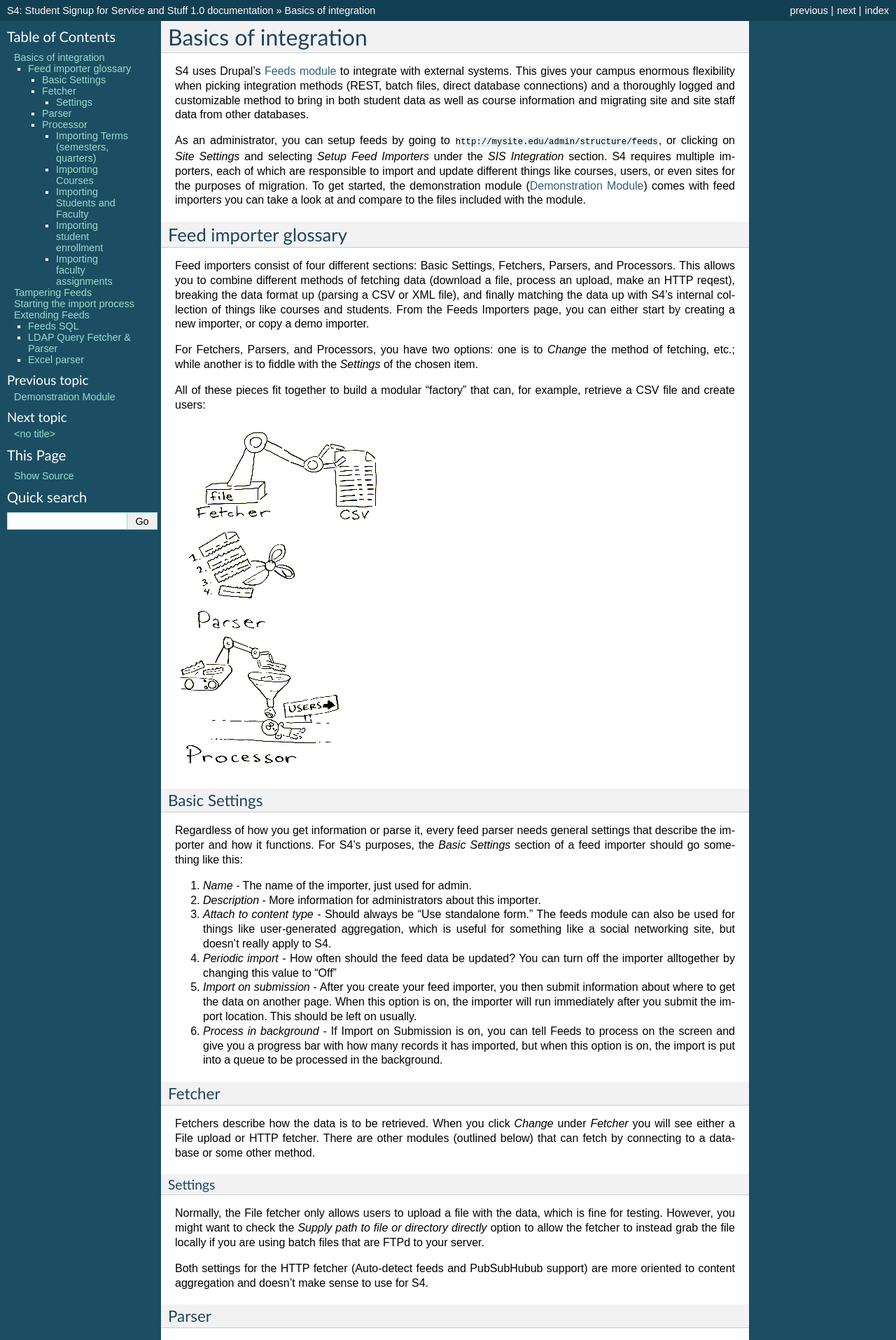
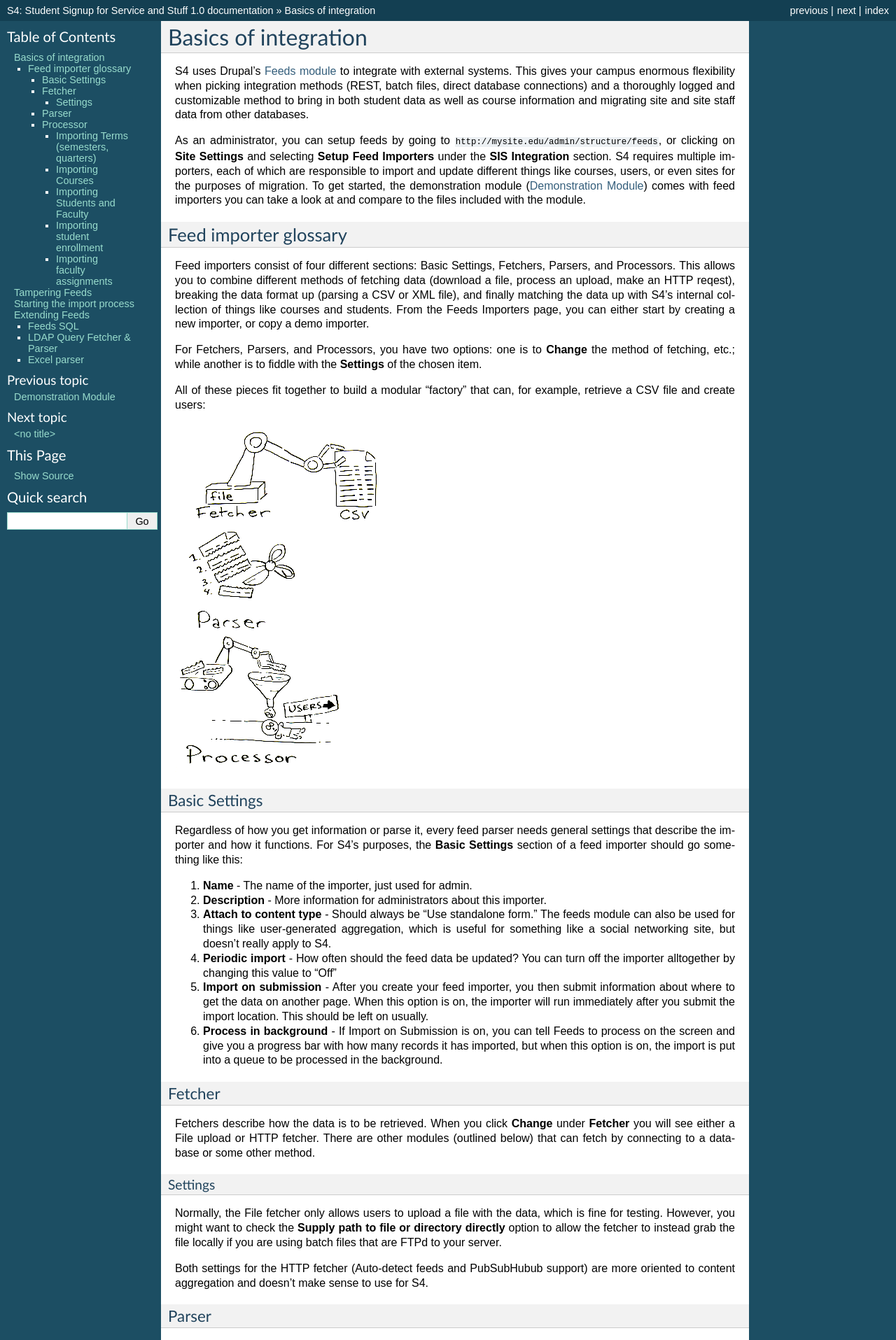
Before and after one commit to calstates4/s4project, a Sphinx documentation site: the page built from docs/integration/index.rst, in a window 1280 px wide. Shown: the top 1915 px of the page at 70% size. Built offline with Sphinx 7.4.7, drawn with Linux system fonts in a browser that asks for light colours.

Commit message:
Reformatted docs to use bold.

```diff
--- a/docs/integration/demo.rst
+++ b/docs/integration/demo.rst
@@ -4,6 +4,6 @@
 Demonstration Module
 ===============================
 
-If you go to *admin/modules* and enable the *S4 Demonstration* module, you will find demo courses, users, and site information within your installation. When you go to *admin/structure/feeds* there are numerous example feeds to copy.
+If you go to ``admin/modules`` and enable the **S4 Demonstration** module, you will find demo courses, users, and site information within your installation. When you go to ``admin/structure/feeds`` there are numerous example feeds to copy.
 
 The Demo module also includes sample data that is automatically imported into your site. This can be useful for training without exposing FERPA data, or to just play around with S4. `View the sample data included with the demo module <https://github.com/kevee/csu_student_signup/tree/master/modules/s4_features/s4_core/modules/s4_demo/data>`_.
--- a/docs/integration/index.rst
+++ b/docs/integration/index.rst
@@ -4,14 +4,14 @@ Basics of integration
 
 S4 uses Drupal's `Feeds module <http://drupal.org/project/feeds>`_ to integrate with external systems. This gives your campus enormous flexibility when picking integration methods (REST, batch files, direct database connections) and a thoroughly logged and customizable method to bring in both student data as well as course information and migrating site and site staff data from other databases.
 
-As an administrator, you can setup feeds by going to ``http://mysite.edu/admin/structure/feeds``, or clicking on *Site Settings* and selecting *Setup Feed Importers* under the *SIS Integration* section. S4 requires multiple importers, each of which are responsible to import and update different things like courses, users, or even sites for the purposes of migration. To get started, the demonstration module (:ref:`demo-module`) comes with feed importers you can take a look at and compare to the files included with the module.
+As an administrator, you can setup feeds by going to ``http://mysite.edu/admin/structure/feeds``, or clicking on **Site Settings** and selecting **Setup Feed Importers** under the **SIS Integration** section. S4 requires multiple importers, each of which are responsible to import and update different things like courses, users, or even sites for the purposes of migration. To get started, the demonstration module (:ref:`demo-module`) comes with feed importers you can take a look at and compare to the files included with the module.
 
 Feed importer glossary
 ----------------------
 
 Feed importers consist of four different sections: Basic Settings, Fetchers, Parsers, and Processors. This allows you to combine different methods of fetching data (download a file, process an upload, make an HTTP reqest), breaking the data format up (parsing a CSV or XML file), and finally matching the data up with S4's internal collection of things like courses and students. From the Feeds Importers page, you can either start by creating a new importer, or copy a demo importer.
 
-For Fetchers, Parsers, and Processors, you have two options: one is to *Change* the method of fetching, etc.; while another is to fiddle with the *Settings* of the chosen item.
+For Fetchers, Parsers, and Processors, you have two options: one is to **Change** the method of fetching, etc.; while another is to fiddle with the **Settings** of the chosen item.
 
 All of these pieces fit together to build a modular "factory" that can, for example, retrieve a CSV file and create users:
 
@@ -20,52 +20,52 @@ All of these pieces fit together to build a modular "factory" that can, for exam
 Basic Settings
 ^^^^^^^^^^^^^^
 
-Regardless of how you get information or parse it, every feed parser needs general settings that describe the importer and how it functions. For S4's purposes, the *Basic Settings* section of a feed importer should go something like this:
+Regardless of how you get information or parse it, every feed parser needs general settings that describe the importer and how it functions. For S4's purposes, the **Basic Settings** section of a feed importer should go something like this:
 
-1. *Name* - The name of the importer, just used for admin.
-2. *Description* - More information for administrators about this importer.
-3. *Attach to content type* - Should always be "Use standalone form." The feeds module can also be used for things like user-generated aggregation, which is useful for something like a social networking site, but doesn't really apply to S4.
-4. *Periodic import* - How often should the feed data be updated? You can turn off the importer alltogether by changing this value to "Off"
-5. *Import on submission* - After you create your feed importer, you then submit information about where to get the data on another page. When this option is on, the importer will run immediately after you submit the import location. This should be left on usually.
-6. *Process in background* - If Import on Submission is on, you can tell Feeds to process on the screen and give you a progress bar with how many records it has imported, but when this option is on, the import is put into a queue to be processed in the background.
+1. **Name** - The name of the importer, just used for admin.
+2. **Description** - More information for administrators about this importer.
+3. **Attach to content type** - Should always be "Use standalone form." The feeds module can also be used for things like user-generated aggregation, which is useful for something like a social networking site, but doesn't really apply to S4.
+4. **Periodic import** - How often should the feed data be updated? You can turn off the importer alltogether by changing this value to "Off"
+5. **Import on submission** - After you create your feed importer, you then submit information about where to get the data on another page. When this option is on, the importer will run immediately after you submit the import location. This should be left on usually.
+6. **Process in background** - If Import on Submission is on, you can tell Feeds to process on the screen and give you a progress bar with how many records it has imported, but when this option is on, the import is put into a queue to be processed in the background.
 
 Fetcher
 ^^^^^^^
 
-Fetchers describe how the data is to be retrieved. When you click *Change* under *Fetcher* you will see either a File upload or HTTP fetcher. There are other modules (outlined below) that can fetch by connecting to a database or some other method.
+Fetchers describe how the data is to be retrieved. When you click **Change** under **Fetcher** you will see either a File upload or HTTP fetcher. There are other modules (outlined below) that can fetch by connecting to a database or some other method.
 
 Settings
 """"""""
-Normally, the File fetcher only allows users to upload a file with the data, which is fine for testing. However, you might want to check the *Supply path to file or directory directly* option to allow the fetcher to instead grab the file locally if you are using batch files that are FTPd to your server.
+Normally, the File fetcher only allows users to upload a file with the data, which is fine for testing. However, you might want to check the **Supply path to file or directory directly** option to allow the fetcher to instead grab the file locally if you are using batch files that are FTPd to your server.
 
 Both settings for the HTTP fetcher (Auto-detect feeds and PubSubHubub support) are more oriented to content aggregation and doesn't make sense to use for S4.
 
 Parser
 ^^^^^^
 There are four different kinds of Parsers, but other ones like parsing database records by connecting to an external database can also be added, see :ref:`extending-feeds`.
-1. *Common Syndication* - Useful for parsing RSS and ATOM feeds, which might be used if your SIS exposes data in those formats.
-2. *CSV Parser* - Can process any kind of delimited file, not just comma-delimited
-3. *OPML Parser* - `OPML <http://en.wikipedia.org/wiki/OPML>`_ is a standard way to build flexible XML files that fit your data schema.
-4. *Sitemap Parser* - Not used for S4.
+1. **Common Syndication** - Useful for parsing RSS and ATOM feeds, which might be used if your SIS exposes data in those formats.
+2. **CSV Parser** - Can process any kind of delimited file, not just comma-delimited
+3. **OPML Parser** - `OPML <http://en.wikipedia.org/wiki/OPML>`_ is a standard way to build flexible XML files that fit your data schema.
+4. **Sitemap Parser** - Not used for S4.
 
 Processor
 ^^^^^^^^^
 
 Processors actually handle how your now fetched and parsed data matches to data within S4. S4 has two custom processors to build relationships between faculty/students and courses, but the others come with the Feeds module. With the exception of students and faculty, everything else in S4 (courses, sites, terms) are imported as "nodes".
 
-Processors also handle *mapping*, which is how S4 tells what part of parsed data goes where. For example, our CSV file might have a column called "first_name" (the source) which we can then map to the "First Name" (the target) field for students.
+Processors also handle **mapping**, which is how S4 tells what part of parsed data goes where. For example, our CSV file might have a column called "first_name" (the source) which we can then map to the "First Name" (the target) field for students.
 
-An important thing to keep in mind when handling processors is to think about your Globally Unique Identifier (GUID). S4 uses the GUID to determine if a record being imported has  already been imported and should be updated, or to connect some previously imported information like a course and student and then link them together. We'll go over each type of importer and outline it's uses. Under the *mapping* section of each processor, you can add a field multiple times, so you can, for example map a student's ID to both a Student ID field as well as the GUID field. When adding a GUID field, also make sure to check the *Unique Target* checkbox.
+An important thing to keep in mind when handling processors is to think about your Globally Unique Identifier (GUID). S4 uses the GUID to determine if a record being imported has  already been imported and should be updated, or to connect some previously imported information like a course and student and then link them together. We'll go over each type of importer and outline it's uses. Under the **mapping** section of each processor, you can add a field multiple times, so you can, for example map a student's ID to both a Student ID field as well as the GUID field. When adding a GUID field, also make sure to check the **Unique Target** checkbox.
 
 Importing Terms (semesters, quarters)
 """""""""""""""""""""""""""""""""""""
-Use a *Node processor* and under *Settings* select *Course Term* as the content type, and set *Expire Nodes* to "Never." Under the *Update existing nodes* section choose "Update existing nodes."
+Use a **Node processor** and under **Settings** select **Course Term** as the content type, and set **Expire Nodes** to "Never." Under the **Update existing nodes** section choose "Update existing nodes."
 
-Under *Mapping* set the Title (the human friendly version of the term like "Fall 2012"), term code, and start/end dates. It's reccomended to use your SIS's internal code for the term (in CMS/PeopleSoft this is called the Term Code and is a four-digit number) GUID.
+Under **Mapping** set the Title (the human friendly version of the term like "Fall 2012"), term code, and start/end dates. It's reccomended to use your SIS's internal code for the term (in CMS/PeopleSoft this is called the Term Code and is a four-digit number) GUID.
 
 Importing Courses
 """""""""""""""""
-Again, use the *Node processor* and under settings use the same options as we outlined under Importing Terms; however, choose the "Course" content type instead.
+Again, use the **Node processor** and under settings use the same options as we outlined under Importing Terms; however, choose the "Course" content type instead.
 
 You should generate a unique ID for each course in your export of data. For example, you could concatenate together BIO 100 section 1 meeting in Fall 2012 to have an ID of "Fall2012BIO1001". IDs must be unique to each course, but can be alphanumeric. This field should be mapped to the GUID target, which we will then use to connect students and faculty with the course.
 
@@ -77,24 +77,24 @@ Importing Students and Faculty
 """"""""""""""""""""""""""""""
 S4 actually treats all students and faculty as simple "users," who then get access to register under a course or manage students depending on their relationship to a course, so they can be imported together.
 
-Use the *User processor* and under settings keep the default settings. Users also need a GUID, which in many CMS/PeopleSoft campuses is called the "emplid". Make sure to map this field to both the SIS ID field as well as the GUID field so that we can report on and find these users later. Another special field users have is called "Available programs," where you can print out the programs the user has access to. Programs allow users to register with a site without being associated with a course. If the program is setup in S4 as "Teacher education," and you want all users in teacher ed to use S4 at any time without being registered with specific coures, print "Teacher education" in a field that gets imported and mapped to "Available programs". If you have multiple programs a student belongs to, seperate them with a unique character like a pipe ( | ) and use tampering to split these values before they're processed :ref:`feeds-tamper`.
+Use the **User processor** and under settings keep the default settings. Users also need a GUID, which in many CMS/PeopleSoft campuses is called the "emplid". Make sure to map this field to both the SIS ID field as well as the GUID field so that we can report on and find these users later. Another special field users have is called "Available programs," where you can print out the programs the user has access to. Programs allow users to register with a site without being associated with a course. If the program is setup in S4 as "Teacher education," and you want all users in teacher ed to use S4 at any time without being registered with specific coures, print "Teacher education" in a field that gets imported and mapped to "Available programs". If you have multiple programs a student belongs to, seperate them with a unique character like a pipe ( | ) and use tampering to split these values before they're processed :ref:`feeds-tamper`.
 
 Importing student enrollment
 """"""""""""""""""""""""""""
-Use the custom S4 *Course enrollment processor* and make sure to provide the following data:
+Use the custom S4 **Course enrollment processor** and make sure to provide the following data:
 
-1. *Course ID* - The GUID of a course (as you setup in the course importer)
-2. *User ID* - The GUID of a student (as you setup in the user importer)
-3. *Enrollment indicator* - A boolean value (1 or 0) that indicates if the user is enrolled or not (useful to tell S4 if a student was dropped)
-4. *GUID* - A unique ID to identify this enrollment record. For example, this could be a concatenation of the course ID as well as the user ID.
+1. **Course ID** - The GUID of a course (as you setup in the course importer)
+2. **User ID** - The GUID of a student (as you setup in the user importer)
+3. **Enrollment indicator** - A boolean value (1 or 0) that indicates if the user is enrolled or not (useful to tell S4 if a student was dropped)
+4. **GUID** - A unique ID to identify this enrollment record. For example, this could be a concatenation of the course ID as well as the user ID.
 
 Importing faculty assignments
 """""""""""""""""""""""""""""
-Use the custom S4 *Course faculty processor* and make sure to provide the following data:
+Use the custom S4 **Course faculty processor** and make sure to provide the following data:
 
-1. *Course ID* - The GUID of a course (as you setup in the course importer)
-2. *User ID* - The GUID of a faculty (as you setup in the user importer)
-4. *GUID* - A unique ID to identify this assignment record. For example, this could be a concatenation of the course ID as well as the user ID.
+1. **Course ID** - The GUID of a course (as you setup in the course importer)
+2. **User ID** - The GUID of a faculty (as you setup in the user importer)
+4. **GUID** - A unique ID to identify this assignment record. For example, this could be a concatenation of the course ID as well as the user ID.
 
 .. _feeds-tamper:
 ===============
@@ -102,17 +102,17 @@ Tampering Feeds
 ===============
 "Tampering" feeds allows you to alter the default way that data is handled between the steps of parsing and processing the data. The most common use of tampering is to split a field into multiple values, for example, you might want users to have access to two kinds of programs within S4.
 
-To tamper a field, go to ``admin/structure/feeds`` and click on *Tamper* next to the feed you want to alter. You will then see a list of field mappings from your importer. If we wanted to split "Available Programs" for users, for example, we would click on the *Add plugin* link below the corresponding mapping (maybe it would read "program -> Available Programs"), and then under *Plugin to add* select "Explode". We would then enter the Separator (like Pipe |) and click *Add*. `Read more about the available tamper plugins <http://drupal.org/node/1246578>`_.
+To tamper a field, go to ``admin/structure/feeds`` and click on **Tamper** next to the feed you want to alter. You will then see a list of field mappings from your importer. If we wanted to split "Available Programs" for users, for example, we would click on the **Add plugin** link below the corresponding mapping (maybe it would read "program -> Available Programs"), and then under **Plugin to add** select "Explode". We would then enter the Separator (like Pipe |) and click **Add**. `Read more about the available tamper plugins <http://drupal.org/node/1246578>`_.
 
 ===========================
 Starting the import process
 ===========================
 
-Once you have a feed importer setup, it's not processing any data yet! To get started, to go ``http://mysite.edu/import`` or click on *Site settings* and under *SIS Integration* select "Run and monitor feed importers." You will see a list of your importers. Click on the one you want to setup, and fill out the form. If you are using a File fetcher, for example, it might ask you to upload a file or type in the path to where your batch file is being added.
+Once you have a feed importer setup, it's not processing any data yet! To get started, to go ``http://mysite.edu/import`` or click on **Site settings** and under **SIS Integration** select "Run and monitor feed importers." You will see a list of your importers. Click on the one you want to setup, and fill out the form. If you are using a File fetcher, for example, it might ask you to upload a file or type in the path to where your batch file is being added.
 
 From here you can also view how many items have been imported with this feeds importer, and view a log that details what happened every time an import was run and provides details on errors.
 
-If you are playing around and find you screwed up an import, you can also delete all the items associated with that feed importer by clicking the *Delete items* tab.
+If you are playing around and find you screwed up an import, you can also delete all the items associated with that feed importer by clicking the **Delete items** tab.
 
 .. _extending-feeds:
 ===============
--- a/docs/running/glossary.rst
+++ b/docs/running/glossary.rst
@@ -4,6 +4,6 @@
 Glossary
 ========
 
-* *Site* - This can be kind of confusing, as S4 itself is a website (and we try to refer to it as such throughout the documentation), but "sites" in S4 are a short-hand for what some campuses might call a "community partner." Sites are basically places where a student can go as part of a program.
+* **Site** - This can be kind of confusing, as S4 itself is a website (and we try to refer to it as such throughout the documentation), but "sites" in S4 are a short-hand for what some campuses might call a "community partner." Sites are basically places where a student can go as part of a program.
 .. _tokens:
-* *Tokens* - Tokens are ways to inject content into a text area, usually an email. The most common example is for the confirmation email sent to students in a program. This email might read "Dear [first name], you have signed up for [site name]," those bracketed words are called tokens, and anywhere tokens are supported you will see a list of all available tokens below the text area. Clicking on a token's name will insert it right where your cursor is.
+* **Tokens** - Tokens are ways to inject content into a text area, usually an email. The most common example is for the confirmation email sent to students in a program. This email might read "Dear [first name], you have signed up for [site name]," those bracketed words are called tokens, and anywhere tokens are supported you will see a list of all available tokens below the text area. Clicking on a token's name will insert it right where your cursor is.
```
Also changed, not shown: docs/setup/programs.rst (+6 -6 lines), docs/setup/sites.rst (+6 -6 lines).
